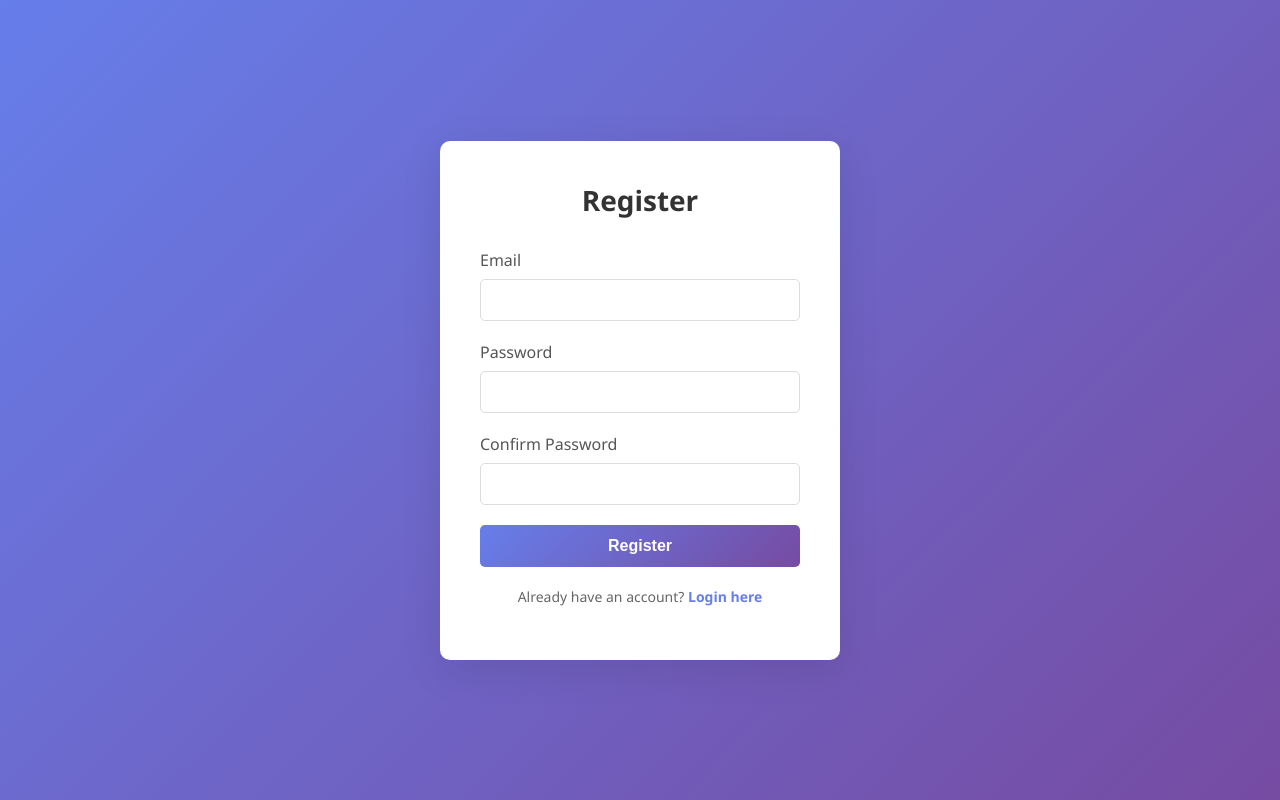
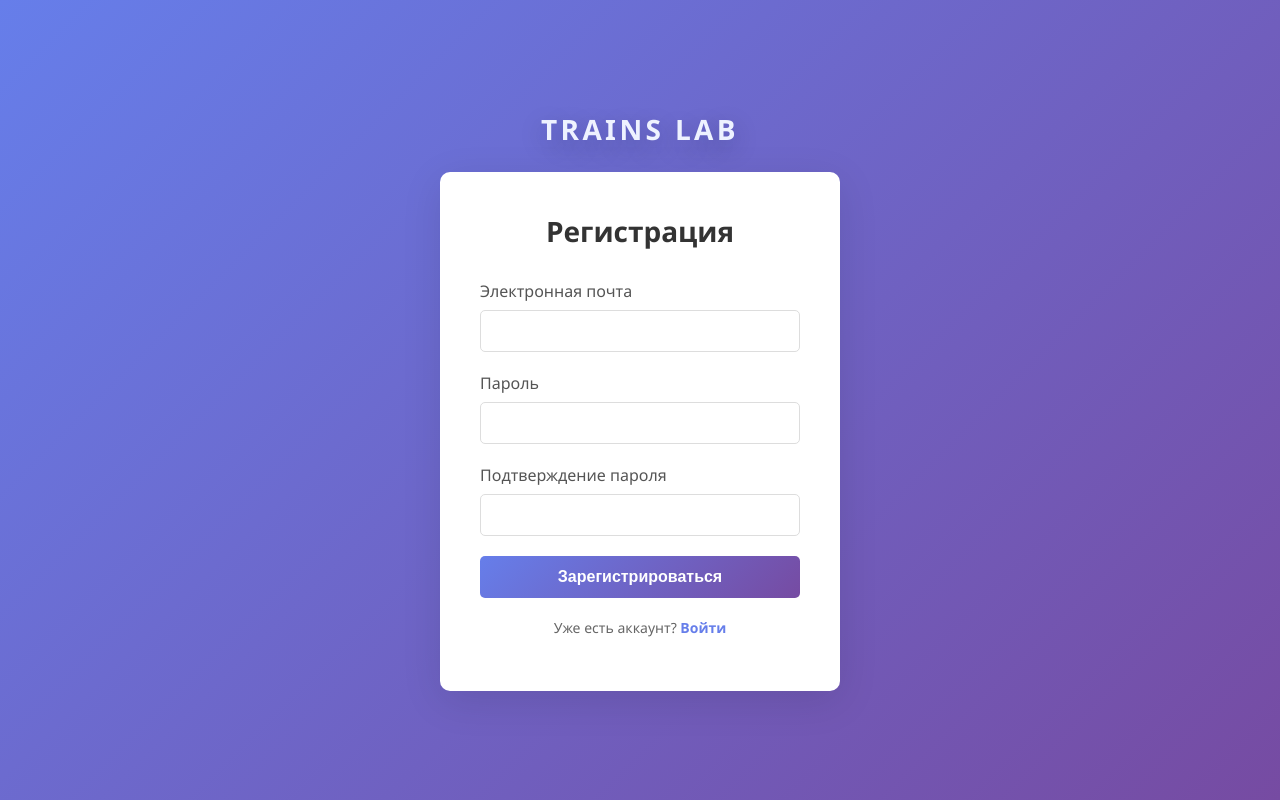
Before and after one commit to Kiborg010/trains, a React app in the folder frontend/: page /register in a window 1280 px wide. Built offline with nearby package versions, Linux system fonts and the light colour scheme; the HTML template or start-up script is replaced by a standard one.

Commit message:
fix: language and ui

```diff
--- a/frontend/src/app/providers/AuthContext.jsx
+++ b/frontend/src/app/providers/AuthContext.jsx
@@ -45,7 +45,7 @@ export function AuthProvider({ children }) {
 
         const data = await response.json();
         if (!data?.ok || !data?.user) {
-          throw new Error('Invalid /auth/me response');
+          throw new Error('Некорректный ответ /auth/me');
         }
 
         if (!cancelled) {
@@ -83,7 +83,7 @@ export function AuthProvider({ children }) {
 
       if (!response.ok) {
         const err = await response.json();
-        throw new Error(err.error || 'Login failed');
+        throw new Error(err.error || 'Не удалось войти');
       }
 
       const data = await response.json();
@@ -94,7 +94,7 @@ export function AuthProvider({ children }) {
         return { ok: true, user: data.user, token: data.token };
       }
 
-      throw new Error('Invalid response');
+      throw new Error('Некорректный ответ сервера');
     } catch (error) {
       return { ok: false, error: error.message };
     }
@@ -110,7 +110,7 @@ export function AuthProvider({ children }) {
 
       if (!response.ok) {
         const err = await response.json();
-        throw new Error(err.error || 'Registration failed');
+        throw new Error(err.error || 'Не удалось зарегистрироваться');
       }
 
       const data = await response.json();
@@ -119,7 +119,7 @@ export function AuthProvider({ children }) {
         return { ok: true, user: data.user };
       }
 
-      throw new Error('Invalid response');
+      throw new Error('Некорректный ответ сервера');
     } catch (error) {
       return { ok: false, error: error.message };
     }
@@ -147,7 +147,7 @@ export function AuthProvider({ children }) {
 export function useAuth() {
   const context = React.useContext(AuthContext);
   if (!context) {
-    throw new Error('useAuth must be used within AuthProvider');
+    throw new Error('useAuth должен использоваться внутри AuthProvider');
   }
   return context;
 }
--- a/frontend/src/app/styles/index.css
+++ b/frontend/src/app/styles/index.css
@@ -84,9 +84,6 @@ body,
 }
 
 .toolSectionHeader {
-  position: sticky;
-  top: 0;
-  z-index: 1;
   margin: 0;
   padding: 0 0 6px;
   font-size: 11px;
@@ -95,7 +92,6 @@ body,
   letter-spacing: 0.08em;
   text-transform: uppercase;
   color: #93a4bd;
-  background: #111b2d;
 }
 
 .toolSectionBody {
--- a/frontend/src/pages/editor/ui/EditorPage.module.css
+++ b/frontend/src/pages/editor/ui/EditorPage.module.css
@@ -8,11 +8,17 @@
 
 /* Верхняя панель */
 .topbar {
+  position: relative;
+  flex: 0 0 72px;
   height: 72px;
+  min-height: 72px;
+  max-height: 72px;
   padding: 0 20px;
   display: flex;
   align-items: center;
   justify-content: space-between;
+  box-sizing: border-box;
+  overflow: hidden;
 
   background: #0b1220;            /* можешь менять */
   color: #fff;
@@ -38,10 +44,15 @@
 
 /* Вторая панель (ниже) */
 .subbar {
+  flex: 0 0 54px;
   height: 54px;
+  min-height: 54px;
+  max-height: 54px;
   padding: 0 20px;
   display: flex;
   align-items: center;
+  box-sizing: border-box;
+  overflow: hidden;
 
   background: #111827;            /* чуть светлее/темнее topbar */
   color: #fff;
--- a/frontend/src/pages/login/ui/LoginPage.jsx
+++ b/frontend/src/pages/login/ui/LoginPage.jsx
@@ -21,10 +21,10 @@ export default function LoginPage() {
       if (result.ok) {
         navigate('/');
       } else {
-        setError(result.error || 'Login failed');
+        setError(result.error || 'Не удалось войти.');
       }
     } catch (err) {
-      setError(err.message || 'An error occurred');
+      setError(err.message || 'Произошла ошибка.');
     } finally {
       setLoading(false);
     }
@@ -32,12 +32,13 @@ export default function LoginPage() {
 
   return (
     <div className={styles.container}>
+      <div className={styles.pageBrand}>Trains Lab</div>
       <div className={styles.card}>
-        <h1>Login</h1>
+        <h1>Вход</h1>
         {error && <div className={styles.error}>{error}</div>}
         <form onSubmit={handleSubmit}>
           <div className={styles.formGroup}>
-            <label htmlFor="email">Email</label>
+            <label htmlFor="email">Электронная почта</label>
             <input
               id="email"
               type="email"
@@ -48,7 +49,7 @@ export default function LoginPage() {
             />
           </div>
           <div className={styles.formGroup}>
-            <label htmlFor="password">Password</label>
+            <label htmlFor="password">Пароль</label>
             <input
               id="password"
               type="password"
@@ -59,12 +60,12 @@ export default function LoginPage() {
             />
           </div>
           <button type="submit" disabled={loading}>
-            {loading ? 'Logging in...' : 'Login'}
+            {loading ? 'Вход...' : 'Войти'}
           </button>
         </form>
         <p>
-          Don't have an account?{' '}
-          <a href="/register">Register here</a>
+          Нет аккаунта?{' '}
+          <a href="/register">Зарегистрироваться</a>
         </p>
       </div>
     </div>
--- a/frontend/src/pages/login/ui/LoginPage.module.css
+++ b/frontend/src/pages/login/ui/LoginPage.module.css
@@ -1,9 +1,20 @@
 .container {
   display: flex;
+  flex-direction: column;
   align-items: center;
   justify-content: center;
   min-height: 100vh;
   background: linear-gradient(135deg, #667eea 0%, #764ba2 100%);
+}
+
+.pageBrand {
+  margin-bottom: 24px;
+  font-size: 28px;
+  font-weight: 900;
+  letter-spacing: 0.12em;
+  text-transform: uppercase;
+  color: #eef2ff;
+  text-shadow: 0 8px 24px rgba(15, 23, 42, 0.28);
 }
 
 .card {
--- a/frontend/src/pages/register/ui/RegisterPage.jsx
+++ b/frontend/src/pages/register/ui/RegisterPage.jsx
@@ -21,13 +21,13 @@ export default function RegisterPage() {
 
     // Validation
     if (password !== confirmPassword) {
-      setError('Passwords do not match');
+      setError('Пароли не совпадают.');
       setLoading(false);
       return;
     }
 
     if (password.length < 6) {
-      setError('Password must be at least 6 characters');
+      setError('Пароль должен содержать не менее 6 символов.');
       setLoading(false);
       return;
     }
@@ -35,15 +35,15 @@ export default function RegisterPage() {
     try {
       const result = await register(email, password);
       if (result.ok) {
-        setSuccess('Registration successful! Redirecting to login...');
+        setSuccess('Регистрация прошла успешно. Переходим ко входу...');
         setTimeout(() => {
           navigate('/login');
         }, 2000);
       } else {
-        setError(result.error || 'Registration failed');
+        setError(result.error || 'Не удалось зарегистрироваться.');
       }
     } catch (err) {
-      setError(err.message || 'An error occurred');
+      setError(err.message || 'Произошла ошибка.');
     } finally {
       setLoading(false);
     }
@@ -51,13 +51,14 @@ export default function RegisterPage() {
 
   return (
     <div className={styles.container}>
+      <div className={styles.pageBrand}>Trains Lab</div>
       <div className={styles.card}>
-        <h1>Register</h1>
+        <h1>Регистрация</h1>
         {error && <div className={styles.error}>{error}</div>}
         {success && <div className={styles.success}>{success}</div>}
         <form onSubmit={handleSubmit}>
           <div className={styles.formGroup}>
-            <label htmlFor="email">Email</label>
+            <label htmlFor="email">Электронная почта</label>
             <input
               id="email"
               type="email"
@@ -68,7 +69,7 @@ export default function RegisterPage() {
             />
           </div>
           <div className={styles.formGroup}>
-            <label htmlFor="password">Password</label>
+            <label htmlFor="password">Пароль</label>
             <input
               id="password"
               type="password"
@@ -79,7 +80,7 @@ export default function RegisterPage() {
             />
           </div>
           <div className={styles.formGroup}>
-            <label htmlFor="confirmPassword">Confirm Password</label>
+            <label htmlFor="confirmPassword">Подтверждение пароля</label>
             <input
               id="confirmPassword"
               type="password"
@@ -90,12 +91,12 @@ export default function RegisterPage() {
             />
           </div>
           <button type="submit" disabled={loading}>
-            {loading ? 'Registering...' : 'Register'}
+            {loading ? 'Регистрация...' : 'Зарегистрироваться'}
           </button>
         </form>
         <p>
-          Already have an account?{' '}
-          <a href="/login">Login here</a>
+          Уже есть аккаунт?{' '}
+          <a href="/login">Войти</a>
         </p>
       </div>
     </div>
--- a/frontend/src/pages/register/ui/RegisterPage.module.css
+++ b/frontend/src/pages/register/ui/RegisterPage.module.css
@@ -1,9 +1,20 @@
 .container {
   display: flex;
+  flex-direction: column;
   align-items: center;
   justify-content: center;
   min-height: 100vh;
   background: linear-gradient(135deg, #667eea 0%, #764ba2 100%);
+}
+
+.pageBrand {
+  margin-bottom: 24px;
+  font-size: 28px;
+  font-weight: 900;
+  letter-spacing: 0.12em;
+  text-transform: uppercase;
+  color: #eef2ff;
+  text-shadow: 0 8px 24px rgba(15, 23, 42, 0.28);
 }
 
 .card {
```
